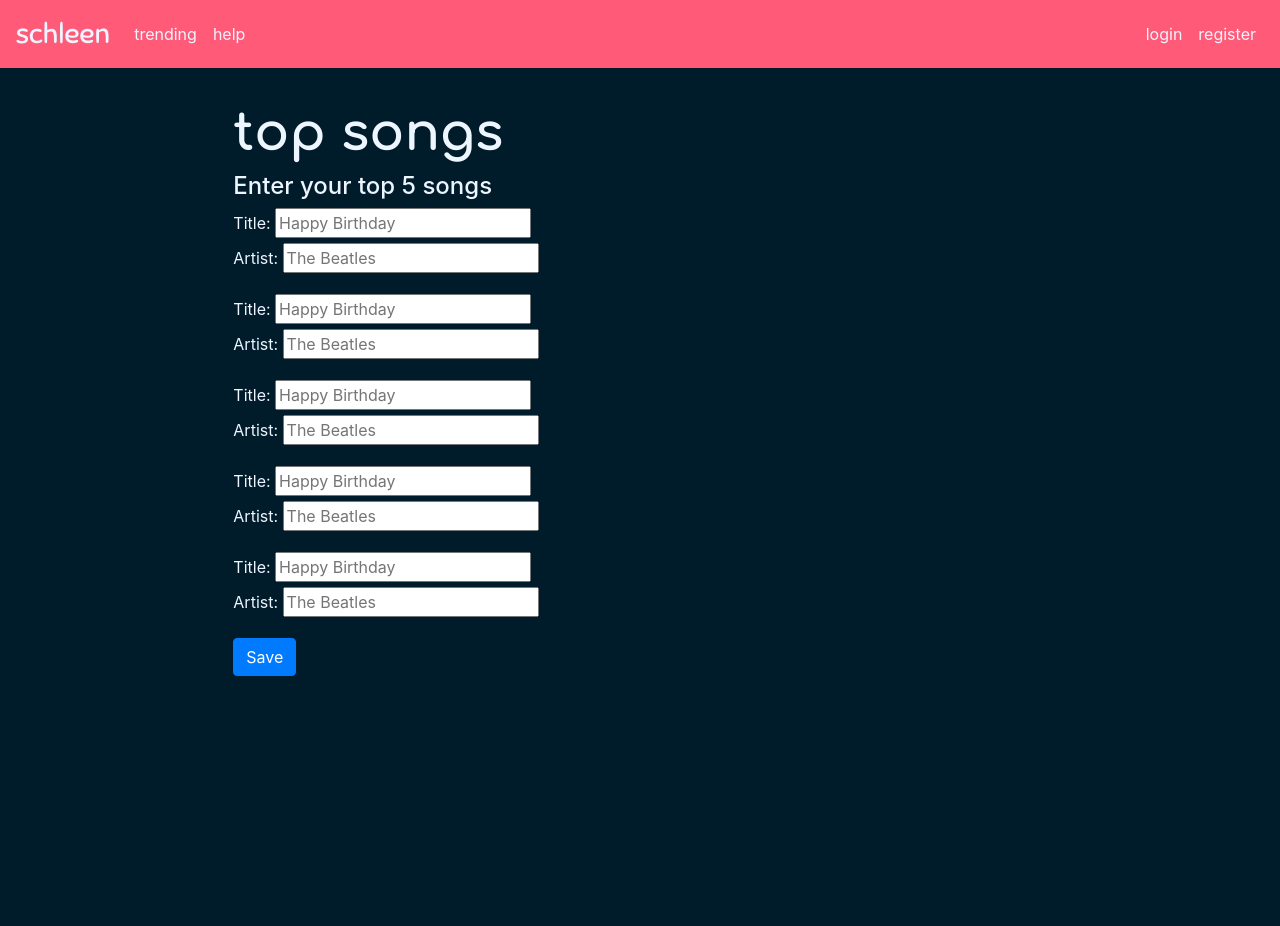
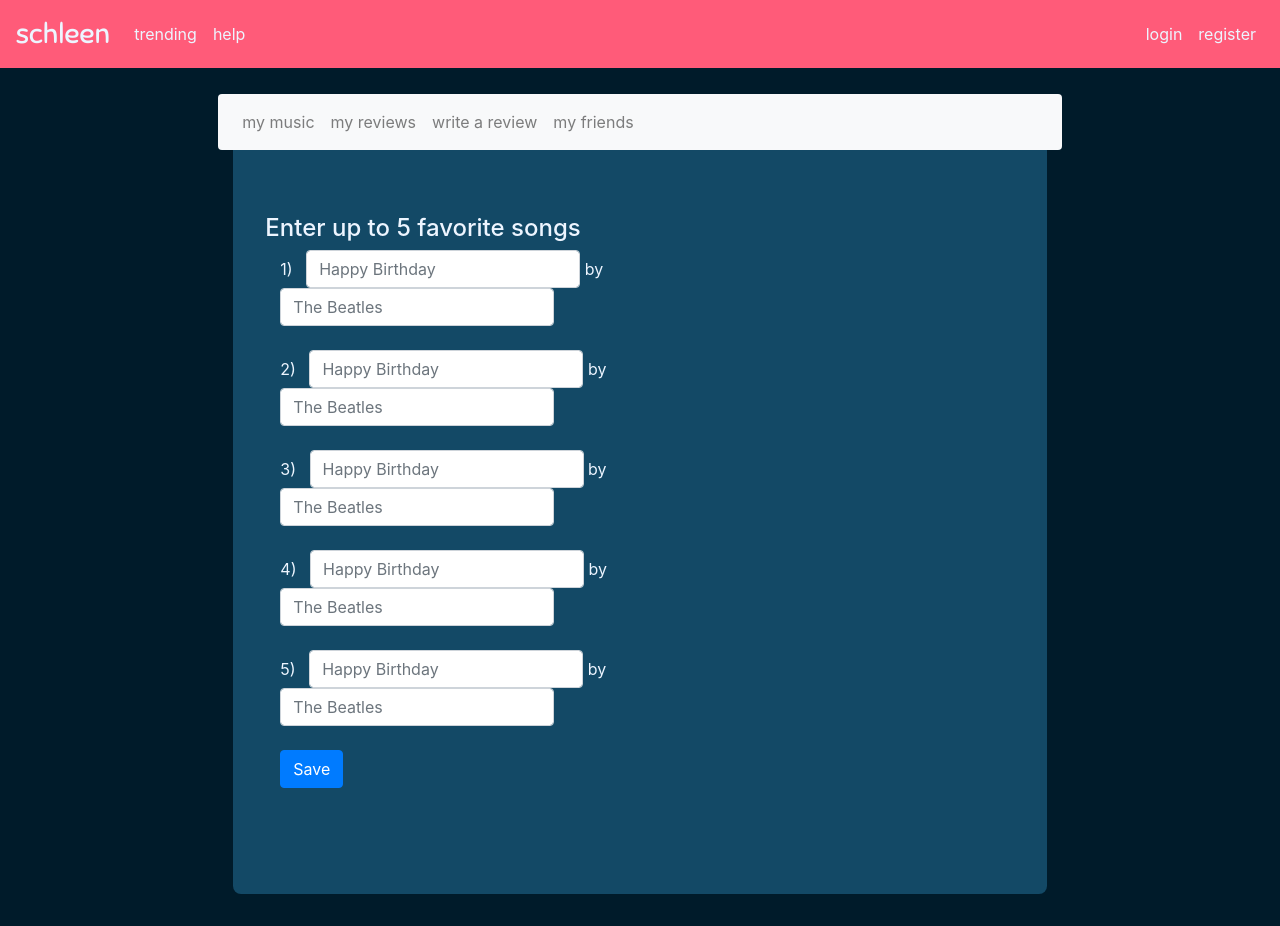
Before and after one commit to stefanhts/music-app, a Django app: page /topsongs in a window 1280 px wide. Before the commit the page ends 676 px from the top, so only its background shows below. Run offline with Django 3.2, Linux system fonts and the light colour scheme; parts of the project's set-up code (start-up, migrations or seed data) failed here and were passed over; some libraries are stand-ins or nearby versions.

Commit message:
Prettyified song entry page

```diff
--- a/schleen/templates/createreview.html
+++ b/schleen/templates/createreview.html
@@ -2,7 +2,7 @@
 {% block body %}
     <form action="review" method="post">
         {% csrf_token %}
-        <div class="col" mx-auto>
+        <div class="col mx-auto">
             <div class="row">
                 <div class="col">
                     <div class="form-group">
--- a/schleen/templates/topsongs.html
+++ b/schleen/templates/topsongs.html
@@ -1,56 +1,74 @@
-{% extends 'base.html' %}
-{% block content %}
-
-    <div class="content col justify-content-center">
-        <div class="page-title">
-            top songs
+{% extends 'user.html' %}
+{% block body %}
+    <div class="form-header">
+        <h4 class="header"> Enter up to 5 favorite songs</h4>
     </div>
-        <div class="form-header">
-            <h4 class="header"> Enter your top 5 songs</h4>
+    <form action="topsongs" method="post" class="form-inline">
+        {% csrf_token %}
+        <div class="col-sm-12 mx-auto">
+            <div class="row">
+                <div class="form-group col-sm-8 song1">
+                    <label for="song1">1)&nbsp;&nbsp;&nbsp;</label>
+                    <input class="form-control" type="text" name="song1" id="song1"
+                           placeholder="Happy Birthday">
+                    &nbsp;by&nbsp;
+                    <input class="form-control" type="text" name="artist1" id="artist1"
+                           placeholder="The Beatles">
                 </div>
-        <form action="topsongs" method="post">
-            {% csrf_token %}
-
-            <div class="form-group">
-                <label for="song1">Title:</label>
-                <input type="text" name="song1" id="song1" placeholder="Happy Birthday">
+            </div>
             <br/>
-                <label for="artist1">Artist:</label>
-                <input type="text" name="artist1" id="artist1" placeholder="The Beatles">
+            <div class="row">
+                <div class="form-group col-sm-8 song2">
+                    <label for="song2">2)&nbsp;&nbsp;&nbsp;</label>
+                    <input class="form-control" type="text" name="song2" id="song2"
+                           placeholder="Happy Birthday">
+                    &nbsp;by&nbsp;
+                    <input class="form-control" type="text" name="artist2" id="artist2"
+                           placeholder="The Beatles">
                 </div>
-            <div class="form-group">
-                <label for="song2">Title:</label>
-                <input type="text" name="song2" id="song2" placeholder="Happy Birthday">
+            </div>
             <br/>
-                <label for="artist2">Artist:</label>
-                <input type="text" name="artist2" id="artist2" placeholder="The Beatles">
+            <div class="row">
+                <div class="form-group col-sm-8 song3">
+                    <label for="song3">3)&nbsp;&nbsp;&nbsp;</label>
+                    <input class="form-control" type="text" name="song3" id="song3"
+                           placeholder="Happy Birthday">
+                    &nbsp;by&nbsp;
+                    <input class="form-control" type="text" name="artist3" id="artist3"
+                           placeholder="The Beatles">
                 </div>
-            <div class="form-group">
-                <label for="song3">Title:</label>
-                <input type="text" name="song3" id="song3" placeholder="Happy Birthday">
+            </div>
             <br/>
-                <label for="artist3">Artist:</label>
-                <input type="text" name="artist3" id="artist3" placeholder="The Beatles">
+            <div class="row">
+                <div class="form-group col-sm-8 song4">
+                    <label for="song4">4)&nbsp;&nbsp;&nbsp;</label>
+                    <input class="form-control" type="text" name="song4" id="song4"
+                           placeholder="Happy Birthday">
+                    &nbsp;by&nbsp;
+                    <input class="form-control" type="text" name="artist4" id="artist4"
+                           placeholder="The Beatles">
                 </div>
-            <div class="form-group">
-                <label for="song4">Title:</label>
-                <input type="text" name="song4" id="song4" placeholder="Happy Birthday">
+            </div>
             <br/>
-                <label for="artist4">Artist:</label>
-                <input type="text" name="artist4" id="artist4" placeholder="The Beatles">
+            <div class="row">
+                <div class="form-group col-sm-8 song5">
+                    <label for="song5">5)&nbsp;&nbsp;&nbsp;</label>
+                    <input class="form-control" type="text" name="song5" id="song5"
+                           placeholder="Happy Birthday">
+                    &nbsp;by&nbsp;
+                    <input class="form-control" type="text" name="artist5" id="artist5"
+                           placeholder="The Beatles">
                 </div>
-            <div class="form-group">
-                <label for="song5">Title:</label>
-                <input type="text" name="song5" id="song5" placeholder="Happy Birthday">
+            </div>
             <br/>
-                <label for="artist5">Artist:</label>
-                <input type="text" name="artist5" id="artist5" placeholder="The Beatles">
+            <div class="row">
+                <div class="col-sm-8">
+                    <button type="submit" class="btn btn-primary">Save</button>
                 </div>
-
-            <button type="submit" class="btn btn-primary">Save</button>
+            </div>
+        </div>
     </form>
 
-    </div>
 
     <div class="alert">
         {% for message in messages %}
```
Lines whose indentation alone changed are shown as unchanged.
